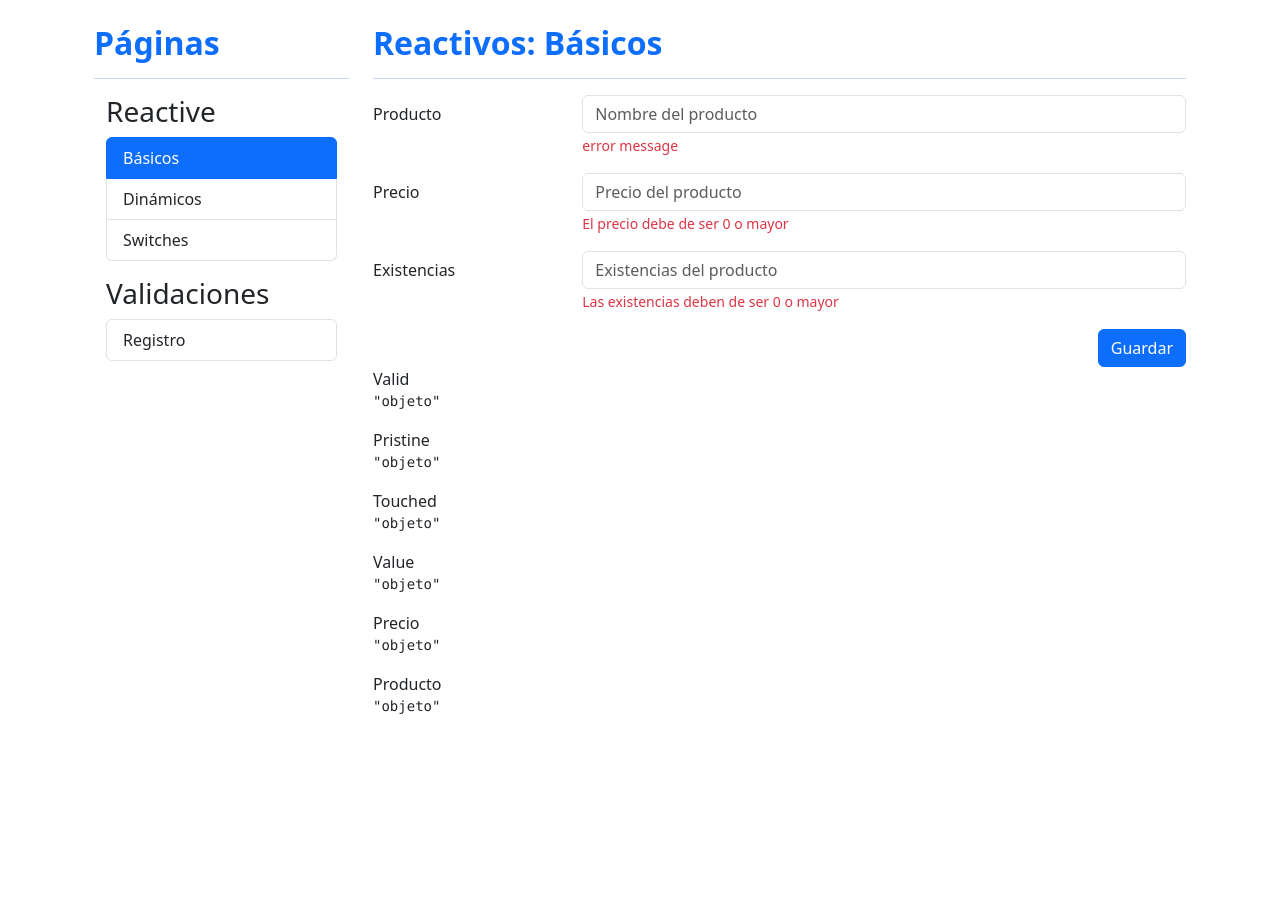
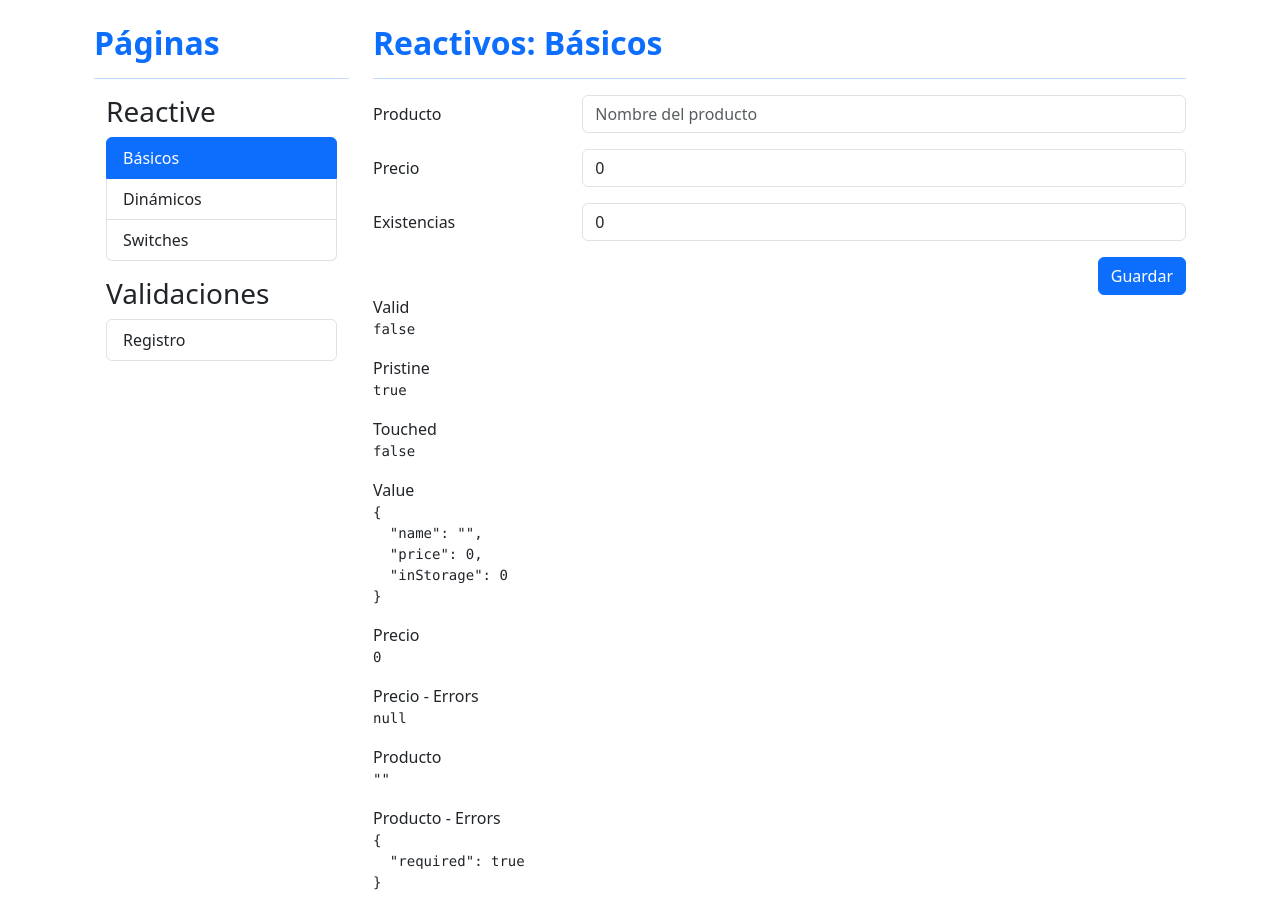
Before and after one commit to WilianMorales/reactiveForms-App, an Angular app: page /reactive/basic in a window 1280 px wide. Before the commit the page ends 800 px from the top, so only its background shows below. Built offline with nearby package versions, Linux system fonts and the light colour scheme.

Commit message:
Implementation of validator and methods to display errors in a basic reactive form.

```diff
--- a/src/app/reactive/pages/basic-page/basic-page.component.html
+++ b/src/app/reactive/pages/basic-page/basic-page.component.html
@@ -4,28 +4,34 @@
 <div class="row">
   <div class="col">
 
-    <form autocomplete="off">
+    <form [formGroup]="myForm" (ngSubmit)="onSave()" autocomplete="off">
 
       <!-- Campo de producto -->
       <div class="mb-3 row">
         <label class="col-sm-3 col-form-label">Producto</label>
         <div class="col-sm-9">
+          <input type="text"
+            class="form-control"
+            formControlName="name"
+            placeholder="Nombre del producto">
 
-          <input type="text" class="form-control" placeholder="Nombre del producto">
-
-          <span class="form-text text-danger">
-            <!-- Debe de ser de 3 letras -->
-            error message
+          <span *ngIf="isValidField('name')"
+            class="form-text text-danger">
+            {{ getFieldError('name') }}
           </span>
         </div>
       </div>
 
-      <!-- Campo de producto -->
+      <!-- Campo de precio -->
       <div class="mb-3 row">
         <label class="col-sm-3 col-form-label">Precio</label>
         <div class="col-sm-9">
-          <input type="number" class="form-control" placeholder="Precio del producto">
-          <span class="form-text text-danger">
+          <input type="number" min="0"
+            class="form-control"
+            formControlName="price"
+            placeholder="Precio del producto">
+
+          <span *ngIf="isValidField('price')" class="form-text text-danger">
             El precio debe de ser 0 o mayor
           </span>
         </div>
@@ -35,9 +41,12 @@
       <div class="mb-3 row">
         <label class="col-sm-3 col-form-label">Existencias</label>
         <div class="col-sm-9">
-          <input type="number" class="form-control" placeholder="Existencias del producto">
+          <input type="number" min="0"
+          class="form-control"
+          formControlName="inStorage"
+          placeholder="Existencias del producto">
 
-          <span class="form-text text-danger">
+          <span *ngIf="isValidField('inStorage')" class="form-text text-danger">
             Las existencias deben de ser 0 o mayor
           </span>
         </div>
@@ -58,23 +67,28 @@
 
 <div class="row">
   <div class="col">
-
     <span>Valid</span>
-    <pre>{{ 'objeto' | json }}</pre>
+    <pre>{{ myForm.valid | json }}</pre>
 
     <span>Pristine</span>
-    <pre>{{ 'objeto' | json }}</pre>
+    <pre>{{ myForm.pristine | json }}</pre>
 
     <span>Touched</span>
-    <pre>{{ 'objeto' | json }}</pre>
+    <pre>{{ myForm.touched | json }}</pre>
 
     <span>Value</span>
-    <pre>{{ 'objeto' | json }}</pre>
+    <pre>{{ myForm.value | json }}</pre>
 
     <span>Precio</span>
-    <pre>{{ 'objeto' | json }}</pre>
+    <pre>{{ myForm.controls['price'].value | json }}</pre>
+
+    <span>Precio - Errors</span>
+    <pre>{{ myForm.controls['price'].errors | json }}</pre>
 
     <span>Producto</span>
-    <pre>{{ 'objeto' | json }}</pre>
+    <pre>{{ myForm.controls['name'].value| json }}</pre>
+
+    <span>Producto - Errors</span>
+    <pre>{{ myForm.controls['name'].errors| json }}</pre>
   </div>
 </div>
--- a/src/app/reactive/pages/basic-page/basic-page.component.ts
+++ b/src/app/reactive/pages/basic-page/basic-page.component.ts
@@ -1,10 +1,71 @@
-import { Component } from '@angular/core';
+import { Component, OnInit } from '@angular/core';
+import { FormBuilder, FormGroup, Validators } from '@angular/forms';
+
+const _DEFAULT = {
+  name: 'RTX 590 ',
+  price: 2500,
+  inStorage: 10,
+}
 
 @Component({
   templateUrl: './basic-page.component.html',
   styles: [
   ]
 })
-export class BasicPageComponent {
+export class BasicPageComponent implements OnInit {
+
+  /* public myForm: FormGroup = new FormGroup ({
+    name: new FormControl('', [], []),
+    price: new FormControl(0),
+    inStorage: new FormControl(0),
+  });
+ */
+
+  public myForm: FormGroup = this.fb.group({
+    name: ['', [ Validators.required, Validators.minLength(3) ]],
+    price: [0, [ Validators.required, Validators.min(0) ]],
+    inStorage: [0, [ Validators.required, Validators.min(0) ]],
+  });
+
+  constructor( private fb : FormBuilder ){}
+
+  ngOnInit(): void {
+    //this.myForm.reset(_DEFAULT);
+  }
+
+  isValidField( field: string): boolean | null {
+    return this.myForm.controls[field].errors
+      && this.myForm.controls[field].touched
+  }
+
+  getFieldError(field: string): string | null {
+    if ( !this.myForm.controls[field] ) return null;
+
+    const errors = this.myForm.controls[field].errors || {};
+
+    for (const key of Object.keys(errors)) {
+      switch (key) {
+        case'required':
+          return 'Este campo es requerido.';
+        case'minlength':
+          return `El campo debe tener mínimo ${ errors['minlength'].requiredLength } caracteres.`;
+      }
+    }
+
+    return null;
+  }
+
+  onSave(): void {
+    if( this.myForm.invalid ) {
+      this.myForm.markAllAsTouched();
+      return
+    };
+
+    console.log(this.myForm.value);
+    this.myForm.reset({
+      price: 0,
+      inStorage: 0,
+    });
+  }
 
 }
--- a/src/app/reactive/reactive.module.ts
+++ b/src/app/reactive/reactive.module.ts
@@ -1,7 +1,9 @@
 import { NgModule } from '@angular/core';
 import { CommonModule } from '@angular/common';
 
+import { ReactiveFormsModule } from '@angular/forms';
 import { ReactiveRoutingModule } from './reactive-routing.module';
+
 import { BasicPageComponent } from './pages/basic-page/basic-page.component';
 import { DynamicPageComponent } from './pages/dynamic-page/dynamic-page.component';
 import { SwitchesPageComponent } from './pages/switches-page/switches-page.component';
@@ -15,7 +17,8 @@
   ],
   imports: [
     CommonModule,
-    ReactiveRoutingModule
+    ReactiveRoutingModule,
+    ReactiveFormsModule
   ]
 })
 export class ReactiveModule { }
```
